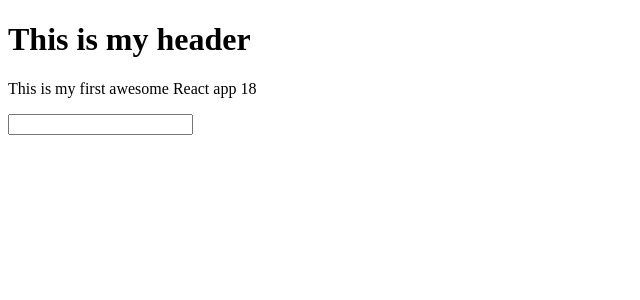
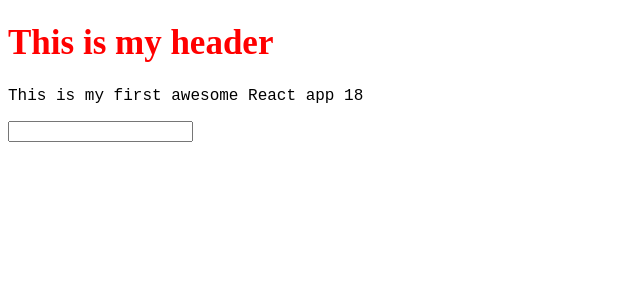
Before and after one commit to NicholasCloud4/complete-react-course, a React (Create React App) app: page / in a window 1280 px wide. Shown: the top 300 px of the page, without its empty margins (0-640 px from the left). Built offline with nearby package versions, Linux system fonts and the light colour scheme.

Commit message:
Applied CSS to Component

```diff
--- /dev/null
+++ b/src/App.css
@@ -0,0 +1,9 @@
+.myHeader {
+    color: red;
+    font-size: 35px;
+}
+
+.myParagraph {
+    font-family: 'Courier New', Courier, monospace;
+    font-size: 16px;
+}
--- a/src/App.js
+++ b/src/App.js
@@ -1,11 +1,13 @@
+import "./App.css"
+
 function App() {
 
     let msg = "awesome"
 
     return (
         <>
-            <h1>This is my header</h1>
-            <p>This is my first {msg} React app {10 + 8}</p>
+            <h1 className="myHeader">This is my header</h1>
+            <p className="myParagraph">This is my first {msg} React app {10 + 8}</p>
             <input type="text"></input>
         </>
     )
```
